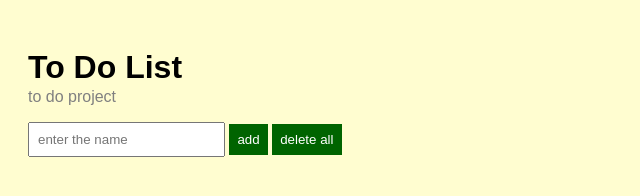
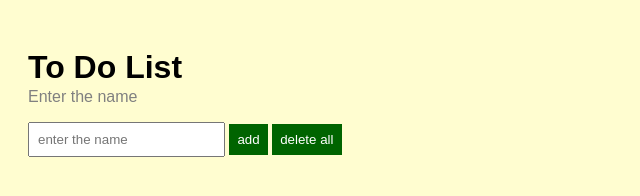
Before and after one commit to sheikh-zohaib/Todo-list, a plain HTML site: page index.html in a window 1280 px wide. Shown: the full height of the page, 0-640 px from the left. Drawn offline with Linux system fonts and the light colour scheme; no server answers.

Commit message:
Update index.html

```diff
--- a/index.html
+++ b/index.html
@@ -9,7 +9,7 @@
 <body>
 
     <h1>To Do List</h1>
-    <p>to do project</p>
+    <p>Enter the name</p>
 
     <input type="text" id="todo-inp" placeholder="enter the name">
     <button id="addBtn" onclick="addTodo()">add</button>
```
